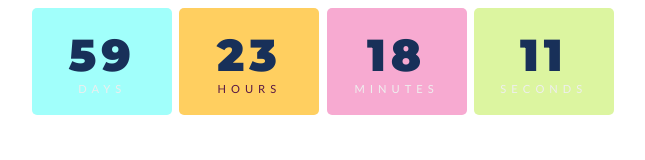
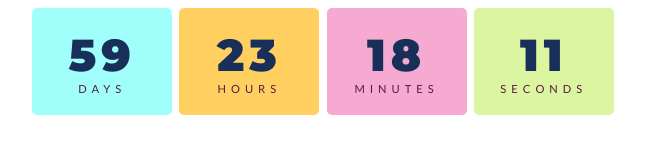
Before and after one commit to MyStudytheque/Test, a plain HTML site: page index.html in a window 1280 px wide. Shown: the whole page, without its empty margins (317-962 px from the left). Drawn offline with Linux system fonts and the light colour scheme.

Commit message:
Update index.html

```diff
--- a/index.html
+++ b/index.html
@@ -12,7 +12,7 @@ body{
 }
 
 #timer {
-  color: #eeeeee;
+  color: #581845;
   text-align: center;
   text-transform: uppercase;
   font-family: 'Lato', sans-serif;
```
